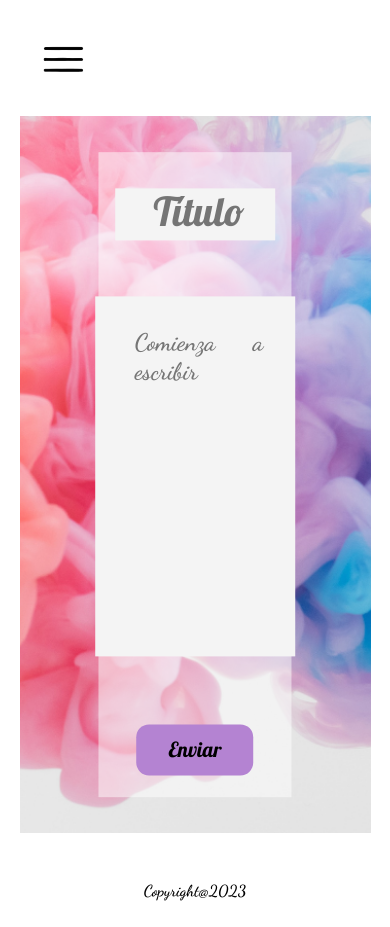
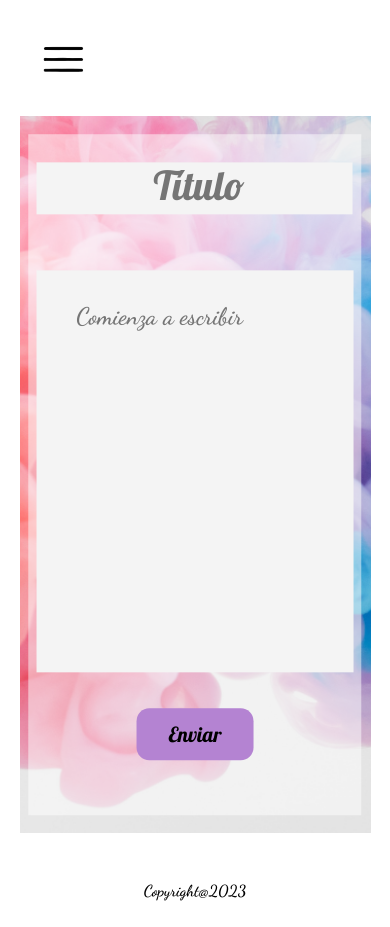
Before and after one commit to JJessa/Narratea, a Vue app: page /write in a window 390 px wide. Built offline with nearby package versions, Linux system fonts and the light colour scheme.

Commit message:
responsive writetale realizado

```diff
--- a/src/views/WriteTaleView.vue
+++ b/src/views/WriteTaleView.vue
@@ -5,7 +5,7 @@
         <form @submit.prevent>
           <input type="text" id="titulo" v-model="title" placeholder="Título" required>
           <textarea id="contenido" v-model="description" placeholder="Comienza a escribir" required></textarea>
-        <div>
+        <div class="btn-padding">
           <button @click="createPost">Enviar</button>
         </div>
         </form>
@@ -80,7 +80,7 @@ input {
   background-color: #F4F4F4;
   height: 6vh;
   width: 40vw;
-  margin-top: 2.5rem;
+  margin-top: 2rem;
   border: none;
   text-align: center;
   font-size: 2rem;
@@ -89,7 +89,7 @@ input {
 
 textarea {
   background-color: #F4F4F4;
-  height: 35vh;
+  height: 40vh;
   width: 35vw;
   margin-top: 3.5rem;
   border: none;
@@ -114,6 +114,23 @@ button {
   font-size: 1.3rem;
   border: none;
   border-radius: 0.8rem;
-  margin-top: 4rem;
+ }
+
+ .btn-padding {
+  padding: 2rem;
+ }
+
+ @media (max-width: 850px) {
+  .create_div {
+  width: 95%;
+  height: 95%;
+}
+input {
+  width: 80vw;
+}
+
+textarea {
+  width: 65vw;
+}
  }
 </style>
```
